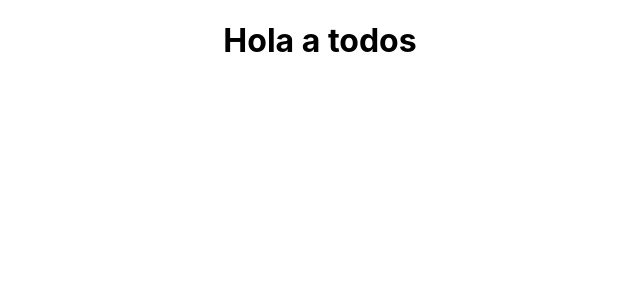
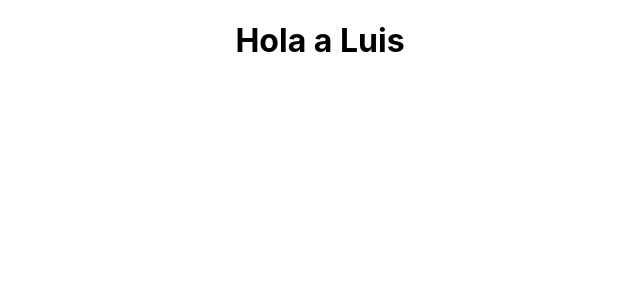
Before and after one commit to SdKray/GitEjemplo, a React (Create React App) app: page / in a window 1280 px wide. Shown: the top 300 px of the page, without its empty margins (320-960 px from the left). Built offline with nearby package versions, Linux system fonts and the light colour scheme.

Commit message:
Cambio del mensaje

```diff
--- a/src/App.js
+++ b/src/App.js
@@ -5,7 +5,7 @@ import './App.css';
 function App() {
 	return (
 		<div className='App'>
-			<h1>Hola a todos</h1>
+			<h1>Hola a Luis</h1>
 		</div>
 	);
 }
```
